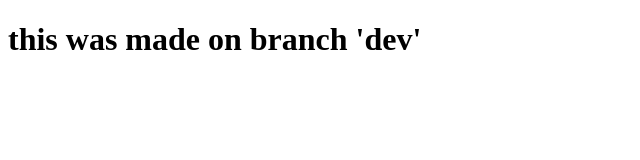
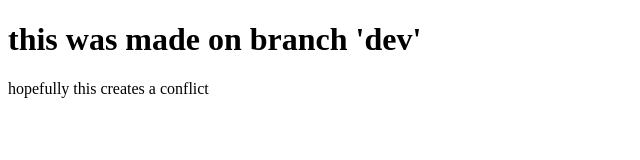
Before and after one commit to andybaaall/gitTutorial2, a plain HTML site: page index.html in a window 1280 px wide. Shown: the whole page, without its empty margins (0-640 px from the left). Drawn offline with Linux system fonts and the light colour scheme.

Commit message:
hopefully this creates a conflict

```diff
--- a/index.html
+++ b/index.html
@@ -6,5 +6,6 @@
   </head>
   <body>
     <h1>this was made on branch 'dev'</h1>
+    <p>hopefully this creates a conflict</p>
   </body>
 </html>
```
